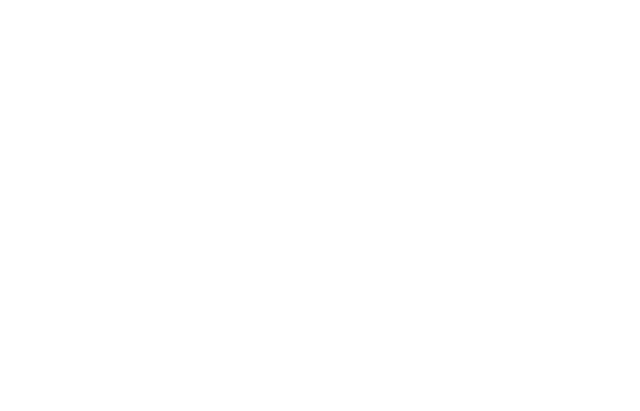
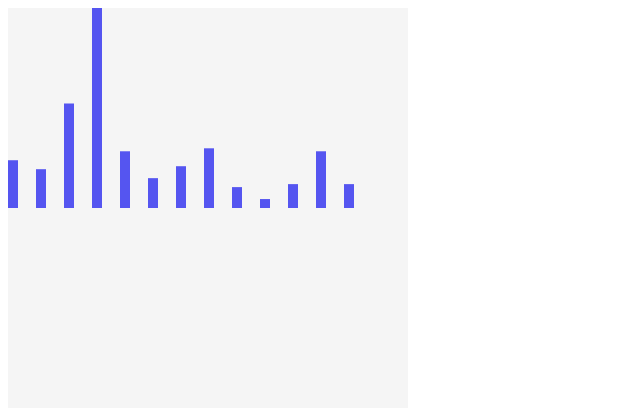
Before and after one commit to annsway/info5100-web-visualization, a plain HTML site: page graph_is_closed.html in a window 1280 px wide. Shown: the whole page, without its empty margins (0-640 px from the left). Drawn offline with nearby package versions, Linux system fonts and the light colour scheme.

Commit message:
added bar charts for is_closed

```diff
--- a/graph_is_closed.html
+++ b/graph_is_closed.html
@@ -7,18 +7,16 @@
             <script src="https://d3js.org/d3.v7.min.js"></script>
         </head>
         <div>
-            <svg id="lolipop"></svg>
+            <svg id="barchart" height="400" width="400" style="background: #F5F5F5; margin-bottom: 30px;"></svg>
         </div>
         <script>
-            const svg = d3.select("svg#lolipop");
+            let svg = d3.select("svg#barchart");
             const width = svg.attr("width");
             const height = svg.attr("height");
             const margin = { top: 10, right: 10, bottom: 30, left: 60 };
             const chartWidth = width - margin.left - margin.right;
             const chartHeight = height - margin.top - margin.bottom;
-            let chartArea = svg.append("g").attr("id", "points")
-                .attr("transform", `translate(${margin.left},${margin.top})`);
-            // Import some CSV data
+
             d3.json("yelp_business.json")
                 .then((data) => {
                     console.log(data);
@@ -28,17 +26,80 @@
                     for (let i = 0; i < data.length; i++) {
                         let state = data[i].state;
                         if (!(state in operations)) {
-                            operations[state] = { 'is_open': 0, 'is_close': 0 };
+                            operations[state] = { 'is_open': 0, 'is_closed': 0 };
                         }
                         if (data[i].is_open == 1) {
                             operations[state].is_open += 1;
                         }
                         if (data[i].is_open == 0) {
-                            operations[state].is_close += 1;
+                            operations[state].is_closed += 1;
                         }
                     }
-                    console.log(operations);
-                })
+                    let json = []
+                    for (const [key, value] of Object.entries(operations)) {
+                        let dict = { "state": key, "is_open": value.is_open, "is_closed": value.is_closed }
+                        json.push(dict);
+                    }
+
+                    console.log(json);
+
+                    let maxValue = d3.max(json, d => Math.max(d.is_open, d.is_closed));
+                    console.log(maxValue);
+
+                    // scaleBand() is used for categorical x
+                    let xScale = d3.scaleBand()
+                        .domain(d3.range(json.length))
+                        .rangeRound([0, width])
+                        .paddingInner(0.05);
+
+                    let openScale = d3.scaleLinear()
+                        .domain([0, maxValue])
+                        .range([0, height / 2.0]);
+
+                    let closedScale = d3.scaleLinear()
+                        .domain([0, maxValue])
+                        .range([0, height / 2.0]);
+
+                    // append is_open
+                    svg.selectAll("line")
+                        .data(json)
+                        .enter()
+                        .append("line")
+                        .attr("x1", function (d, i) {
+                            return xScale(i);
+                        })
+                        .attr("x2", function (d, i) {
+                            return xScale(i);
+                        })
+                        .attr("y1", function (d) {
+                            return height / 2;
+                        })
+                        .attr("y2", function (d) {
+                            return height / 2 - openScale(d.is_open);
+                        })
+                        .style("stroke", "#5555F0")
+                        .style("stroke-width", 10);
+
+                    // append is_closed
+                    svg.selectAll("line")
+                        .data(json)
+                        .enter()
+                        .append("line")
+                        .attr("x1", function (d, i) {
+                            return xScale(i);
+                        })
+                        .attr("x2", function (d, i) {
+                            return xScale(i);
+                        })
+                        .attr("y1", function (d) {
+                            return height / 2;
+                        })
+                        .attr("y2", function (d) {
+                            return height / 2 + closedScale(d.is_closed);
+                        })
+                        .style("stroke", "#F05555")
+                        .style("stroke-width", 10);
+                });
 
         </script>
     </body>
```
